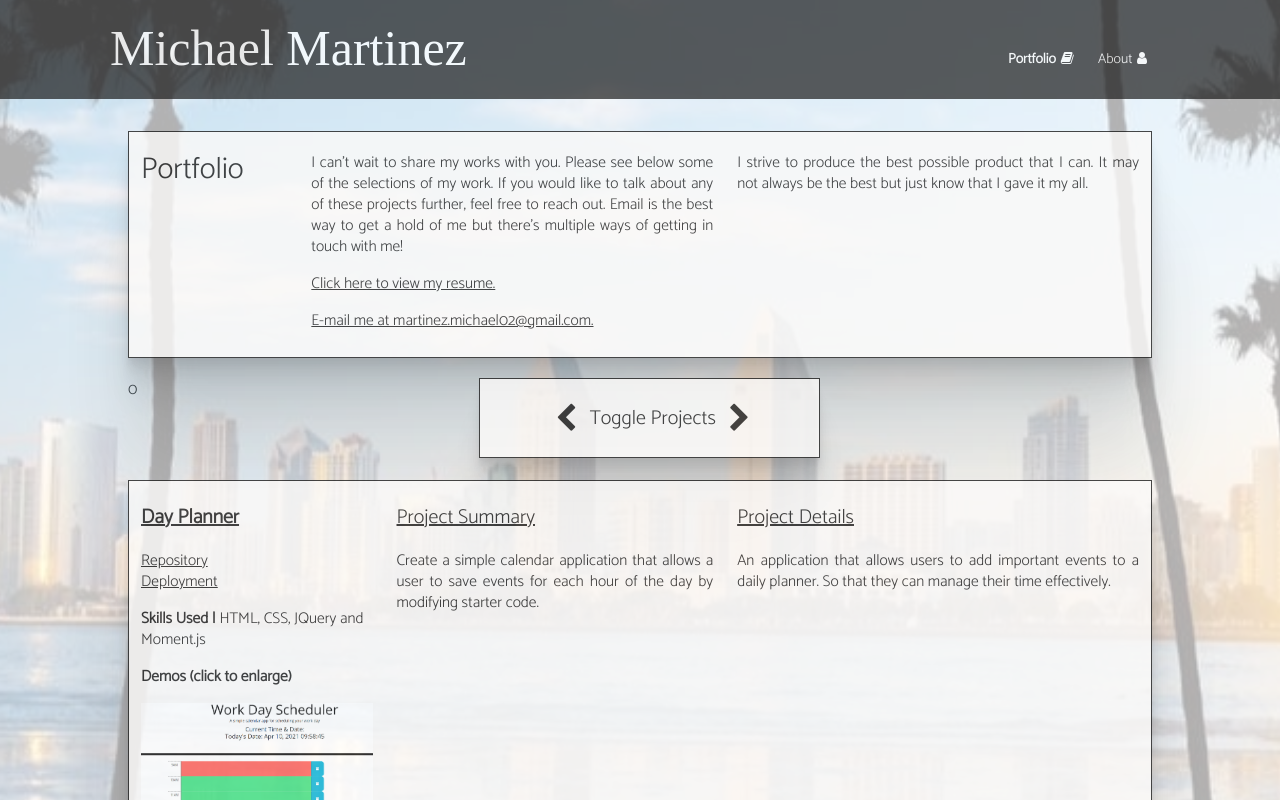
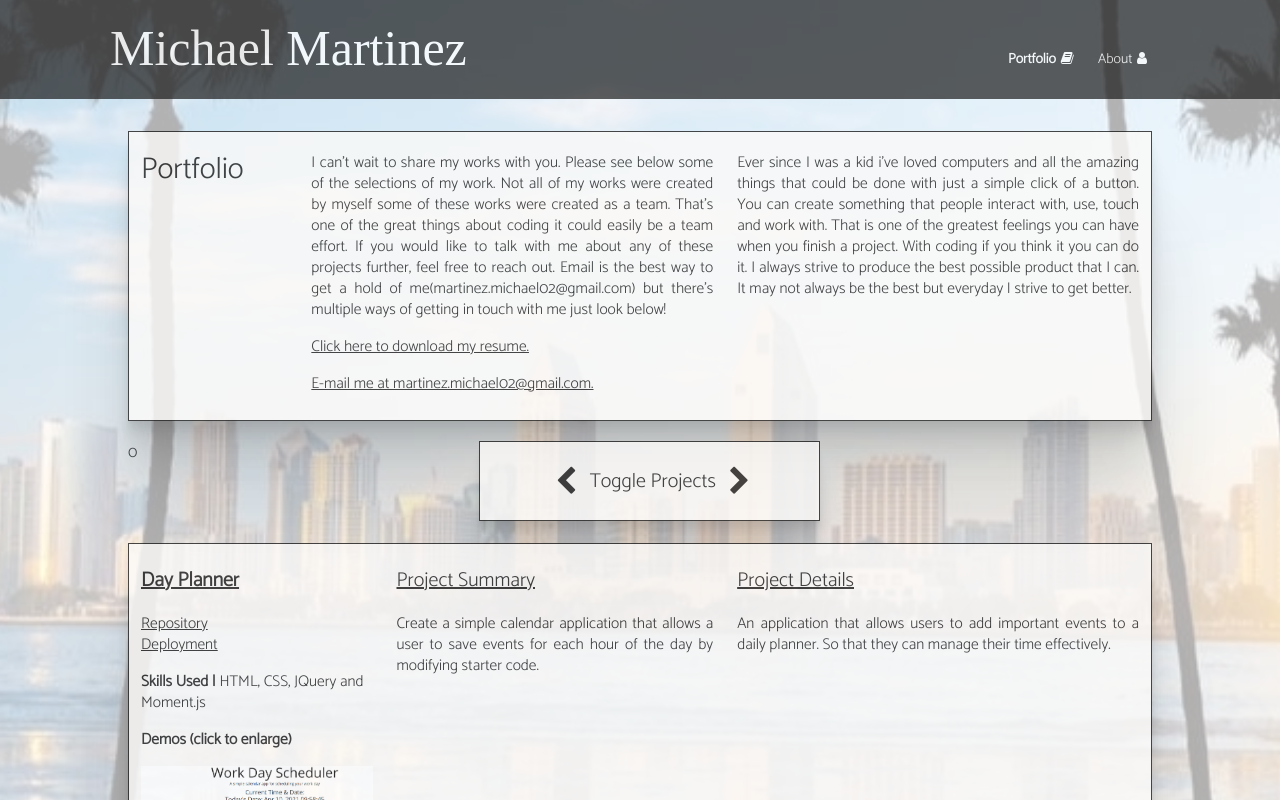
Before and after one commit to Statikman619/Michael-Portfolio, a React (Create React App) app: page /portfolio in a window 1280 px wide. Shown: the top 800 px of the page. Built offline with nearby package versions, Linux system fonts and the light colour scheme; a web font is replaced by a local one.

Commit message:
updated my Bio

```diff
--- a/src/components/pages/Portfolio.js
+++ b/src/components/pages/Portfolio.js
@@ -76,10 +76,13 @@ function Portfolio() {
           <div className="col-md-5">
             <p>
               I can't wait to share my works with you. Please see below some of
-              the selections of my work. If you would like to talk about any of
-              these projects further, feel free to reach out. Email is the best
-              way to get a hold of me but there's multiple ways of getting in
-              touch with me!
+              the selections of my work. Not all of my works were created by
+              myself some of these works were created as a team. That's one of
+              the great things about coding it could easily be a team effort. If
+              you would like to talk with me about any of these projects
+              further, feel free to reach out. Email is the best way to get a
+              hold of me(martinez.michael02@gmail.com) but there's multiple ways
+              of getting in touch with me just look below!
             </p>
             <p>
               <a
@@ -88,7 +91,7 @@ function Portfolio() {
                 target="_blank"
                 rel="noreferrer"
               >
-                Click here to view my resume.
+                Click here to download my resume.
               </a>
             </p>
             <p>
@@ -102,8 +105,13 @@ function Portfolio() {
           </div>
           <div className="col-md-5">
             <p>
-              I strive to produce the best possible product that I can. It may
-              not always be the best but just know that I gave it my all.
+              Ever since I was a kid i've loved computers and all the amazing
+              things that could be done with just a simple click of a button.
+              You can create something that people interact with, use, touch and
+              work with. That is one of the greatest feelings you can have when
+              you finish a project. With coding if you think it you can do it. I
+              always strive to produce the best possible product that I can. It
+              may not always be the best but everyday I strive to get better.
             </p>
           </div>
         </section>
```
